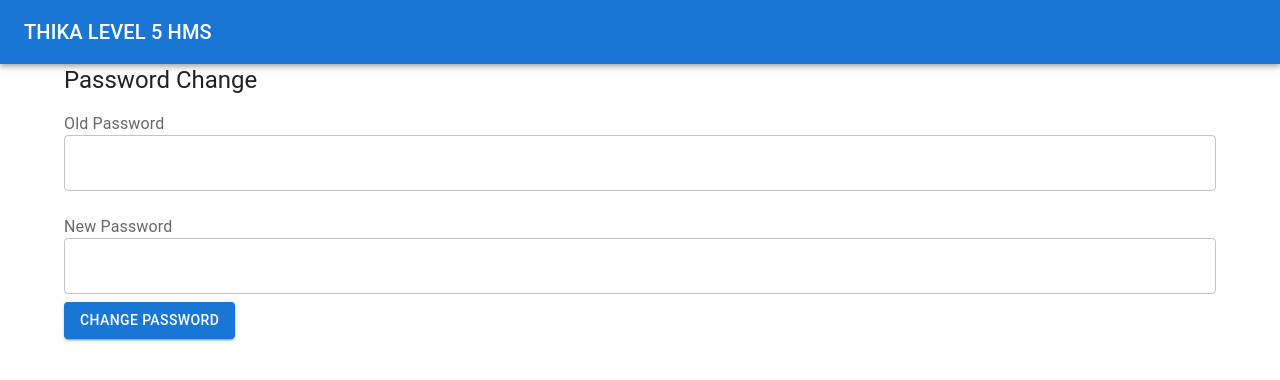
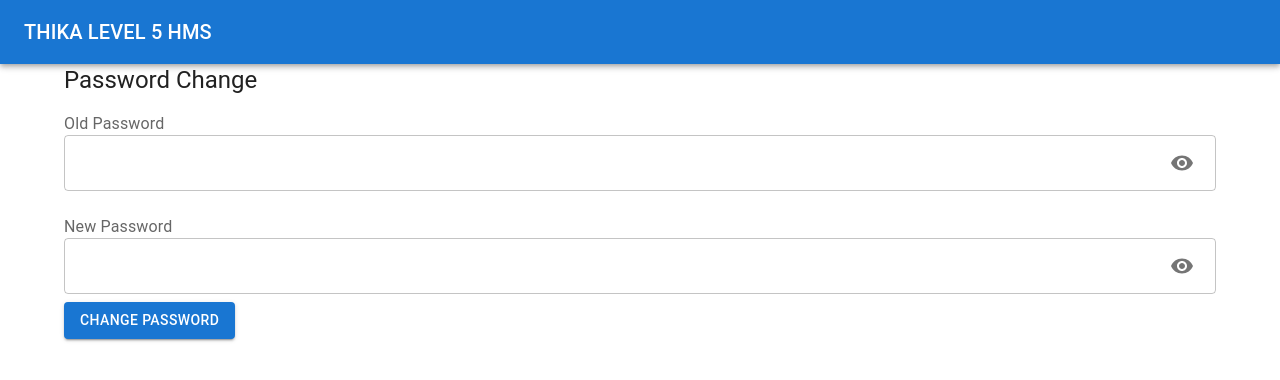
Before and after one commit to Castro32/Final_Year, a React (Create React App) app in the folder fronted/: page /DocSettings in a window 1280 px wide. Shown: the top 380 px of the page. Built offline with nearby package versions, Linux system fonts and the light colour scheme.

Commit message:
Add password visibility toggle and improve alert notifications in DocSettings

```diff
--- a/fronted/src/components/DocSettings.jsx
+++ b/fronted/src/components/DocSettings.jsx
@@ -8,8 +8,13 @@ import {
     Container,
     TextField,
     FormControl,
-    FormLabel
+    FormLabel,
+    InputAdornment,
+    IconButton
 } from '@mui/material';
+import { Visibility, VisibilityOff } from '@mui/icons-material';
+import Swal from 'sweetalert2';
+import { useNavigate } from 'react-router-dom';
 // import './App.css';
 
 export class DocSettings extends Component {
@@ -17,13 +22,21 @@ export class DocSettings extends Component {
         super(props);
         this.state = {
             oldPassword: '',
-            newPassword: ''
+            newPassword: '',
+            showOldPassword: false,
+            showNewPassword: false
         };
     }
 
     handleChange = (event) => {
         const { name, value } = event.target;
         this.setState({ [name]: value });
+    };
+
+    handleToggleVisibility = (field) => {
+        this.setState((prevState) => ({
+            [field]: !prevState[field]
+        }));
     };
 
     handleSubmit = (event) => {
@@ -45,16 +58,26 @@ export class DocSettings extends Component {
                     .then(res => {
                         let didUpdate = res.data.affectedRows;
                         if (didUpdate === 0) {
-                            window.alert("Old Password is wrong");
+                            Swal.fire({
+                                icon: 'error',
+                                title: 'Oops...',
+                                text: 'Old Password is wrong',
+                            });
                         } else {
-                            window.alert("Password Reset Successful");
+                            Swal.fire({
+                                icon: 'success',
+                                title: 'Success!',
+                                text: 'Password Reset Successful',
+                            }).then(() => {
+                                window.location.href = '/login';
+                            });
                         }
                     });
             });
     };
 
     render() {
-        const { oldPassword, newPassword } = this.state;
+        const { oldPassword, newPassword, showOldPassword, showNewPassword } = this.state;
 
         return (
             <Box sx={{ flexGrow: 1 }}>
@@ -74,21 +97,43 @@ export class DocSettings extends Component {
                             <FormControl fullWidth margin="normal">
                                 <FormLabel>Old Password</FormLabel>
                                 <TextField
-                                    type="password"
+                                    type={showOldPassword ? 'text' : 'password'}
                                     name="oldPassword"
                                     value={oldPassword}
                                     onChange={this.handleChange}
                                     required
+                                    InputProps={{
+                                        endAdornment: (
+                                            <InputAdornment position="end">
+                                                <IconButton
+                                                    onClick={() => this.handleToggleVisibility('showOldPassword')}
+                                                >
+                                                    {showOldPassword ? <VisibilityOff /> : <Visibility />}
+                                                </IconButton>
+                                            </InputAdornment>
+                                        ),
+                                    }}
                                 />
                             </FormControl>
                             <FormControl fullWidth margin="normal">
                                 <FormLabel>New Password</FormLabel>
                                 <TextField
-                                    type="password"
+                                    type={showNewPassword ? 'text' : 'password'}
                                     name="newPassword"
                                     value={newPassword}
                                     onChange={this.handleChange}
                                     required
+                                    InputProps={{
+                                        endAdornment: (
+                                            <InputAdornment position="end">
+                                                <IconButton
+                                                    onClick={() => this.handleToggleVisibility('showNewPassword')}
+                                                >
+                                                    {showNewPassword ? <VisibilityOff /> : <Visibility />}
+                                                </IconButton>
+                                            </InputAdornment>
+                                        ),
+                                    }}
                                 />
                             </FormControl>
                             <Button
```
